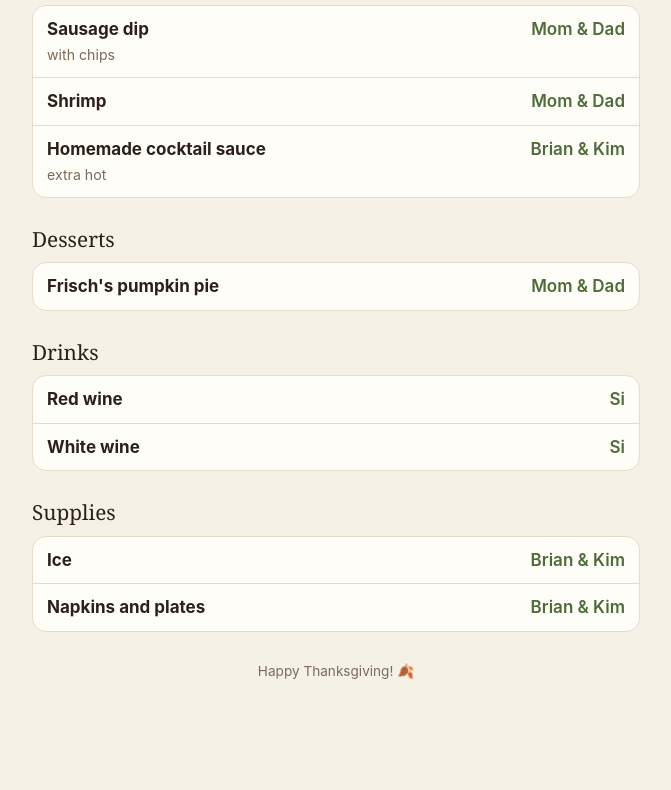
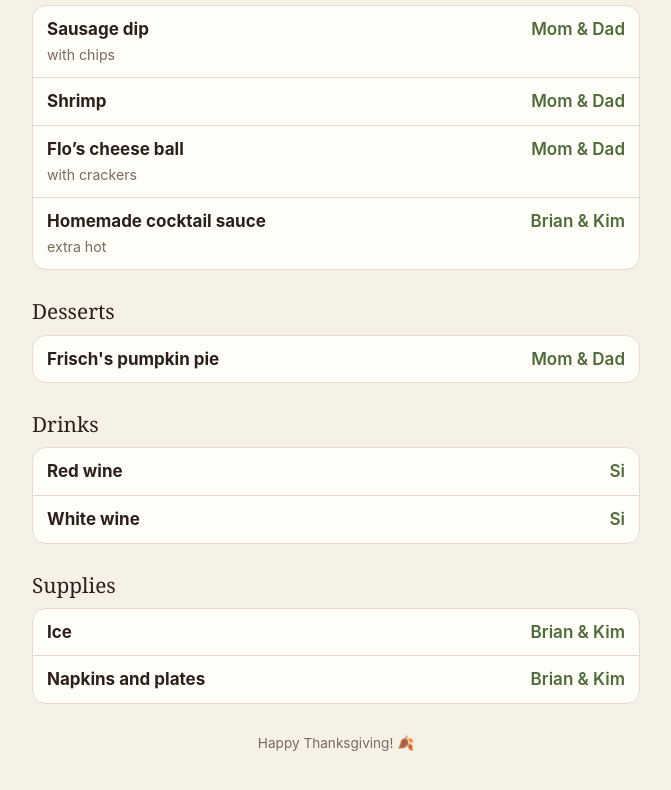
Before and after one commit to brianmmcconnell-spec/BMC-thanksgiving-2026, a plain HTML site: page index.html in a window 1280 px wide. Shown: the part 1124-1914 px from the top of the page, without its empty margins (304-975 px from the left). Before the commit the page ends 1862 px from the top, so only its background shows below. Drawn offline with Linux system fonts and the light colour scheme.

Commit message:
Add Flo's cheese ball with crackers (Mom & Dad)
Co-Authored-By: Claude Opus 5.5 <noreply@anthropic.com>
Claude-Session: https://claude.ai/code/session_01LuKniGaq3vcPCvhyZhDXPh

```diff
--- a/index.html
+++ b/index.html
@@ -62,6 +62,7 @@ footer{margin-top:30px;color:var(--muted);font-size:.85rem;text-align:center}
 <ul>
 <li><span class="item"><b>Sausage dip</b><small>with chips</small></span><span class="who">Mom &amp; Dad</span></li>
 <li><span class="item"><b>Shrimp</b></span><span class="who">Mom &amp; Dad</span></li>
+<li><span class="item"><b>Flo’s cheese ball</b><small>with crackers</small></span><span class="who">Mom &amp; Dad</span></li>
 <li><span class="item"><b>Homemade cocktail sauce</b><small>extra hot</small></span><span class="who">Brian &amp; Kim</span></li>
 </ul>
 
```
